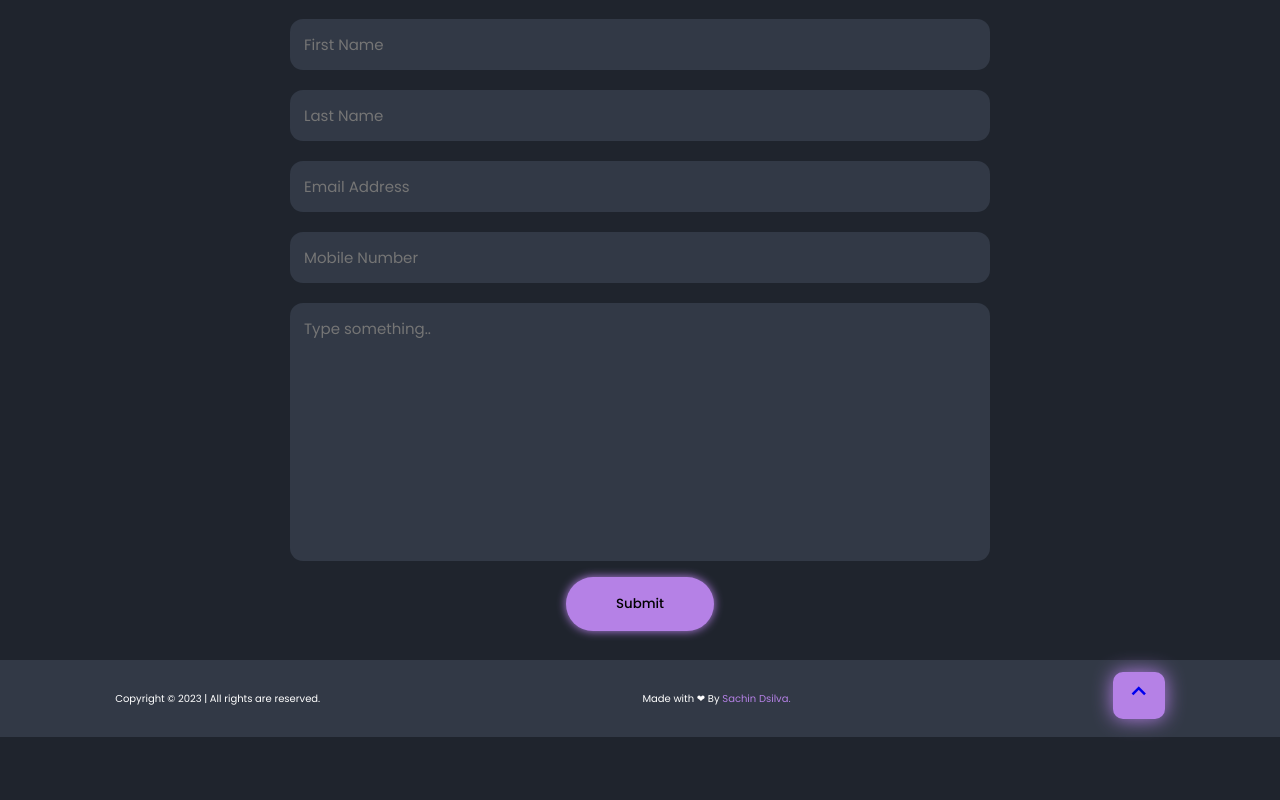
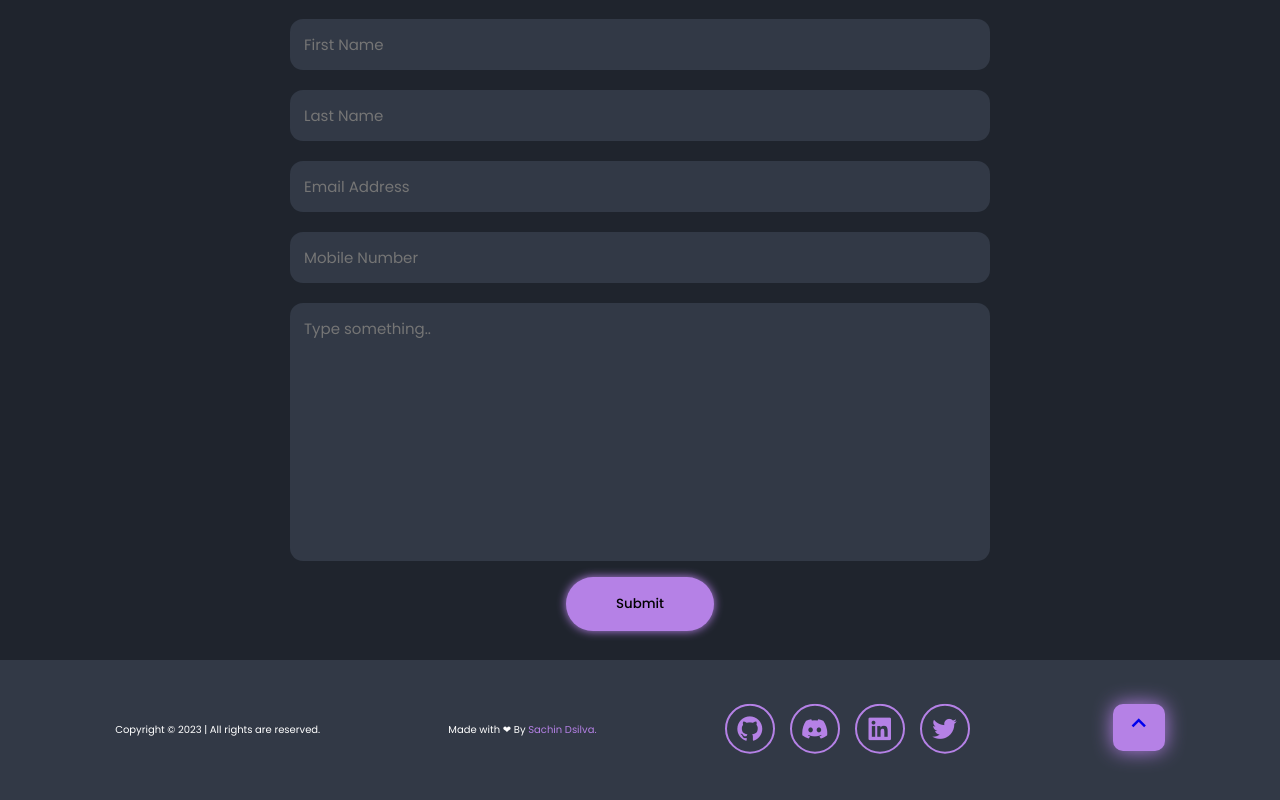
Before and after one commit to sachindsilva16/Portfolio, a React (Create React App) app: page / in a window 1280 px wide. Shown: the part 2759-3559 px from the top of the page. Before the commit the page ends 3496 px from the top, so only its background shows below. Built offline with nearby package versions, Linux system fonts and the light colour scheme.

Commit message:
Add social media in footer

```diff
--- a/src/App.jsx
+++ b/src/App.jsx
@@ -1,4 +1,4 @@
-import React, { useState,useEffect } from "react";
+import React, { useState, useEffect } from "react";
 import "./styles.css"
 import profileImage, { projectImage1, projectImage2, projectImage3, projectImage4 } from "./images/images.js";
 import Typed from "typed.js";
@@ -129,13 +129,13 @@ const App = () => {
 
             {/* HOME SECTION */}
 
-            <HomeSection/>
+            <HomeSection />
 
 
 
             {/* ABOUT SECTION */}
 
-            <AboutSection/>
+            <AboutSection />
 
             {/* EXPERIENCE SECTION */}
 
@@ -239,6 +239,12 @@ const App = () => {
                 <div className="developer">
                     <p>Made with ❤ By <span><a href='https://github.com/sachindsilva16'>Sachin Dsilva.</a></span></p>
                 </div>
+                <div className="social-media">
+                    <a href='https://github.com/sachindsilva16' target="_blank"><i className="bx bxl-github"></i></a>
+                    <a href='#' target="_blank"><i className='bx bxl-discord-alt' ></i></a>
+                    <a href='https://www.linkedin.com/in/sachin-dsilva-43169a1bb' target="_blank"><i className="bx bxl-linkedin-square"></i> </a>
+                    <a href='https://twitter.com/sachinrons123' target="_blank"><i className="bx bxl-twitter"></i> </a>
+                </div>
 
                 <div className="top-button">
                     <a href='#home'><i className='bx bx-chevron-up'></i></a>
```
